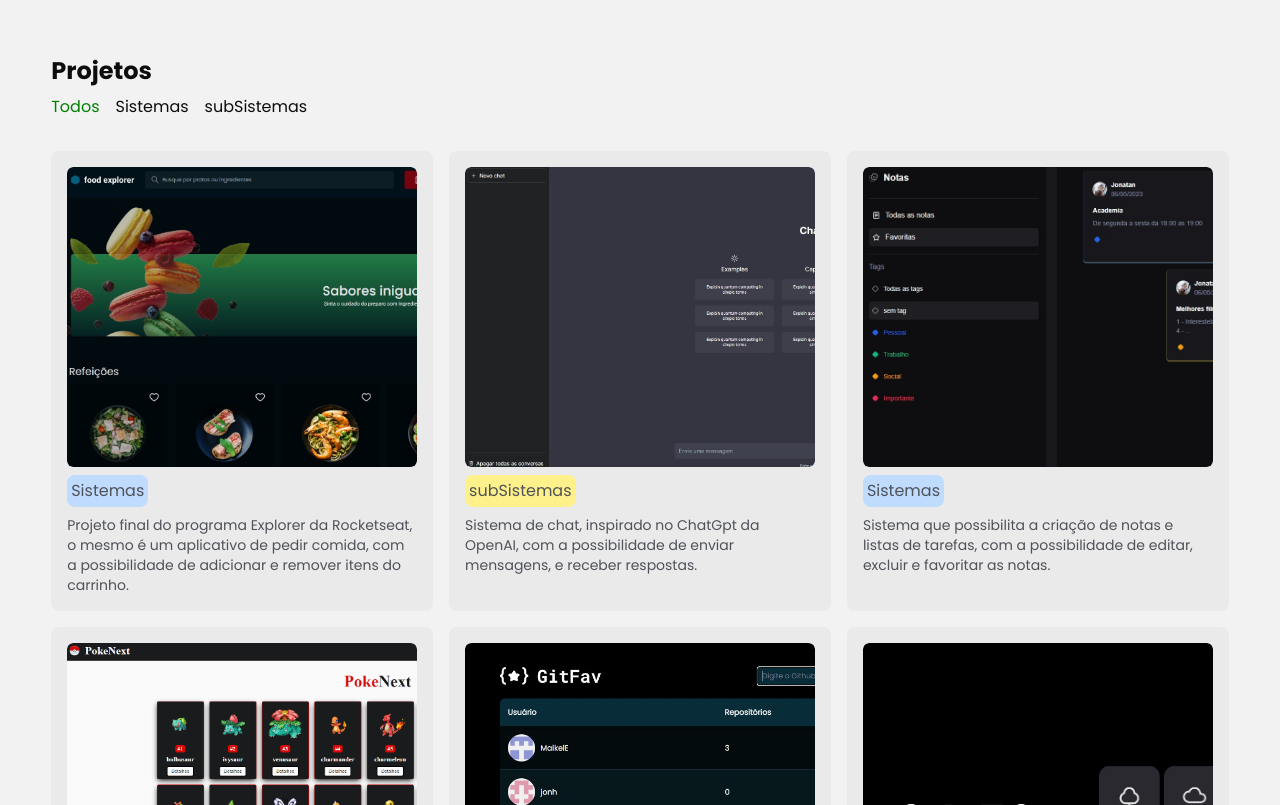
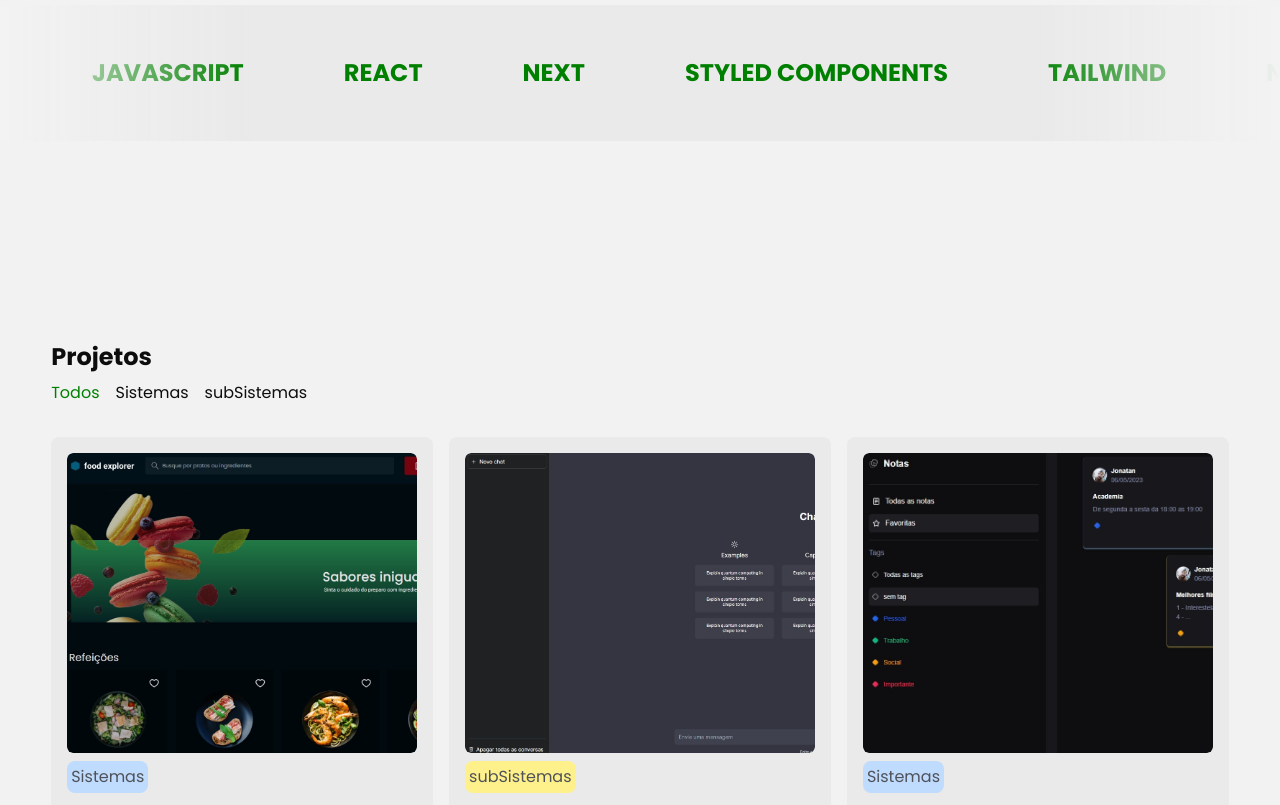
Before and after one commit to Jonatank28/-new-portfolio, a Next.js app: page / in a window 1280 px wide. Shown: the part 4494-5299 px from the top of the page. Built offline with nearby package versions, Linux system fonts and the light colour scheme.

Commit message:
primeiros ajuste na animação de tecnologias

```diff
--- a/src/app/globals.css
+++ b/src/app/globals.css
@@ -86,3 +86,61 @@ html {
 .scroll-section h3 {
     text-transform: uppercase;
 }
+
+
+@keyframes slide {
+    from {
+        transform: translateX(0);
+    }
+
+    to {
+        transform: translateX(-100%);
+    }
+}
+
+.logos {
+    overflow: hidden;
+    padding: 50px 0;
+    background: var(--bg-secondary);
+    white-space: nowrap;
+    position: relative;
+}
+
+.logos:before,
+.logos:after {
+    position: absolute;
+    top: 0;
+    width: 250px;
+    height: 100%;
+    content: "";
+    z-index: 2;
+}
+
+.logos:before {
+    left: 0;
+    /* background: linear-gradient(to left, rgba(255, 255, 255, 0), white); */
+    background: linear-gradient(to left, rgba(255, 255, 255, 0), var(--bg-primary));
+}
+
+.logos:after {
+    right: 0;
+    background: linear-gradient(to right, rgba(255, 255, 255, 0), var(--bg-primary));
+}
+
+.logos:hover .logos-slide {
+    animation-play-state: paused;
+}
+
+.logos-slide {
+    display: inline-block;
+    animation: 140s slide infinite linear;
+}
+
+.logo-item {
+    display: inline-block;
+    margin: 0 50px;
+    font-size: 24px;
+    color: var(--decoration);
+    font-weight: bold;
+    text-transform: uppercase;
+}
--- a/src/app/page.tsx
+++ b/src/app/page.tsx
@@ -9,6 +9,7 @@ import ScrollToTop from '@/components/utilities/ScrollToTop'
 import Contact from '@/components/Contact/page'
 import Skills from '@/components/skills'
 import Presentation from '@/components/Presentation'
+import Skills2 from '@/components/Skills2'
 
 export default function Home() {
     return (
@@ -18,6 +19,7 @@ export default function Home() {
                 <Presentation />
                 <About />
                 <Skills />
+                <Skills2 />
                 <Projects />
                 <Contact />
                 <Footer />
--- /dev/null
+++ b/src/components/Skills2.tsx
@@ -0,0 +1,61 @@
+import React, { Component } from 'react'
+
+const technologies = [
+    'HTML',
+    'CSS',
+    'JavaScript',
+    'React',
+    'Next',
+    'Styled Components',
+    'Tailwind',
+    'Node.js',
+    'Nest',
+    'MySql',
+    'PostgreSQL',
+]
+
+class Skills2 extends Component {
+    constructor(props) {
+        super(props)
+        this.state = {
+            isPaused: false,
+        }
+    }
+
+    toggleAnimation = () => {
+        this.setState((prevState) => ({
+            isPaused: !prevState.isPaused,
+        }))
+    }
+
+    render() {
+        const { isPaused } = this.state
+
+        const itemsPerScreen = Math.ceil(window.innerWidth / 150) // Adjust 150 based on your design
+
+        const totalItemsNeeded = itemsPerScreen * 3 // Adjust as needed
+
+        const repeatedTechnologies = Array.from(
+            { length: totalItemsNeeded },
+            (_, index) => technologies[index % technologies.length]
+        )
+
+        return (
+            <div
+                className="logos"
+                onMouseEnter={this.toggleAnimation}
+                onMouseLeave={this.toggleAnimation}
+            >
+                <div className={`logos-slide ${isPaused ? 'paused' : ''}`}>
+                    {repeatedTechnologies.map((tech, index) => (
+                        <div key={index} className="logo-item">
+                            {tech}
+                        </div>
+                    ))}
+                </div>
+            </div>
+        )
+    }
+}
+
+export default Skills2
```
